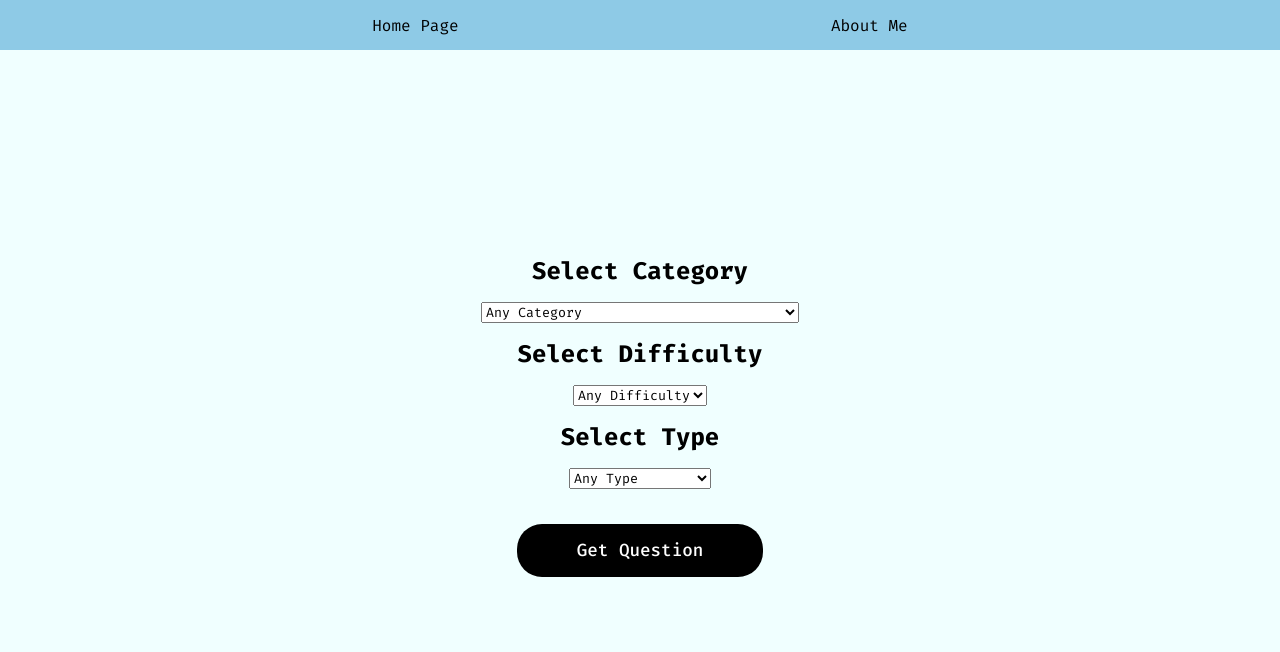
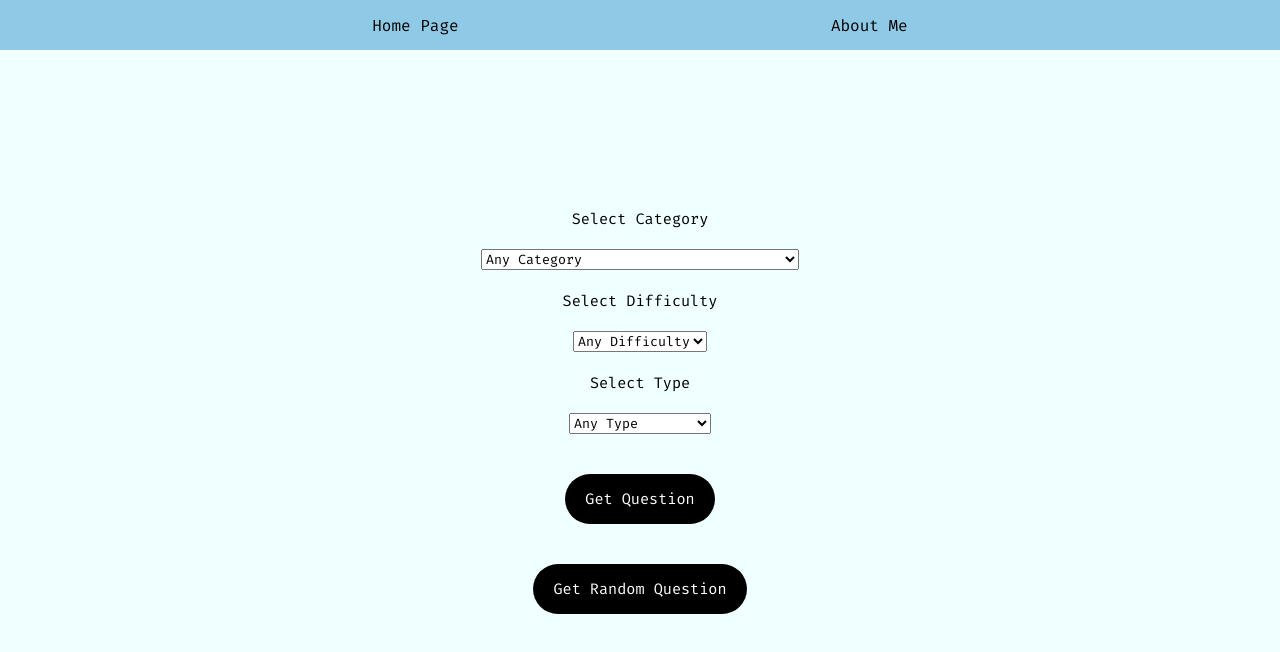
Before and after one commit to runquan-ray-zhou/quiz-me, a React (Vite) app: page /form in a window 1280 px wide. Shown: the top 652 px of the page. Built offline with nearby package versions, Linux system fonts and the light colour scheme.

Commit message:
update css and style

```diff
--- a/src/App.css
+++ b/src/App.css
@@ -35,16 +35,15 @@ header {
   height: 50px;
 }
 form {
-  margin-top: 30px;
+  margin-top: 20px;
 }
 
 .play__button {
   border: none;
   background: black;
-  padding: 15px 60px 15px 60px;
+  padding: 15px 20px 15px 20px;
   color: white;
   border-radius: 25px;
-  font-size: 1.2em;
   cursor: pointer;
   margin-bottom: 20px;
 }
@@ -55,20 +54,18 @@ button {
   background: transparent;
   padding: 15px 60px 15px 60px;
   border-radius: 25px;
-  font-size: 1.2em;
+  font-size: clamp(0.95em, 1vw + 0.125em, 1em);
   cursor: pointer;
 }
 
 select {
-  margin: 15px;
+  margin: 20px;
 }
 .questions {
-  font-size: 1.5em;
-  font-weight: 900;
+  font-size: clamp(0.95em, 1vw + 0.125em, 1em);
 }
 .card {
-  margin-top: 30px;
-  margin-bottom: 20px;
+  margin: 20px 0px;
   display: flex;
   flex-direction: column;
   justify-content: center;
@@ -76,23 +73,35 @@ select {
   text-align: center;
 }
 
+.answer {
+  color: white;
+  width: auto;
+  margin-top: 20px;
+  border: 1px solid green;
+  background: green;
+  padding: 15px 20px 15px 20px;
+  border-radius: 25px;
+  font-size: clamp(0.95em, 1vw + 0.125em, 1em);
+}
+
 .answer__choices {
-  margin-top: 20px;
-  border: 1px solid black;
+  width: auto;
+  margin: 0px 0px 30px 0px;
+  border: 1.5px solid lightgray;
   background: transparent;
-  padding: 15px 50px 15px 50px;
+  padding: 15px 20px 15px 20px;
   border-radius: 25px;
-  font-weight: 600;
   cursor: pointer;
+  font-size: clamp(0.95em, 1vw + 0.125em, 1em);
 }
+
 .getQuestion {
   border: none;
   background: black;
   padding: 15px 60px 15px 60px;
   color: white;
   border-radius: 25px;
-  font-size: 1.1em;
-  font-weight: 500;
+  font-size: clamp(0.95em, 1vw + 0.125em, 1em);
   cursor: pointer;
   margin-bottom: 20px;
 }
--- /dev/null
+++ b/src/Components/Form.css
@@ -0,0 +1,12 @@
+.Form {
+  div {
+    display: flex;
+    flex-direction: column;
+  }
+  .getQuestion {
+    padding: 15px 20px;
+    width: auto;
+    align-self: center;
+    text-align: center;
+  }
+}
--- a/src/Components/Form.jsx
+++ b/src/Components/Form.jsx
@@ -1,21 +1,22 @@
 import { useNavigate } from "react-router-dom";
+import "./Form.css";
 
 export default function Form({ setCategory, setDifficulty, setType }) {
-
-    const navigate = useNavigate()
+  const navigate = useNavigate();
 
   function getQuestion(e) {
-        e.preventDefault()
-        setCategory(e.target.category.value)
-        setDifficulty(e.target.difficulty.value)
-        setType(e.target.type.value)
-        navigate("/triviagame")
+    e.preventDefault();
+    setCategory(e.target.category.value);
+    setDifficulty(e.target.difficulty.value);
+    setType(e.target.type.value);
+    navigate("/triviagame");
   }
   return (
-        <div>
+    <div className="Form">
       <form onSubmit={getQuestion}>
         <br />
-                <label><span className="questions">Select Category</span>
+        <label>
+          <span className="questions">Select Category</span>
           <br />
           <select className="category" name="category" id="category">
             <option value="">Any Category</option>
@@ -24,12 +25,18 @@ export default function Form({ setCategory, setDifficulty, setType }) {
             <option value="&category=29">Entertainment: Comics</option>
             <option value="&category=11">Entertainment: Film</option>
             <option value="&category=12">Entertainment: Music</option>
-                        <option value="&category=13">Entertainment: Musical & Theatres</option>
+            <option value="&category=13">
+              Entertainment: Musical & Theatres
+            </option>
             <option value="&category=14">Entertainment: Television</option>
             <option value="&category=15">Entertainment: Video Games</option>
             <option value="&category=16">Entertainment: Board Games</option>
-                        <option value="&category=31">Entertainment: Japanese Anime & Manga</option>
-                        <option value="&category=32">Entertainment: Cartoon & Animations</option>
+            <option value="&category=31">
+              Entertainment: Japanese Anime & Manga
+            </option>
+            <option value="&category=32">
+              Entertainment: Cartoon & Animations
+            </option>
             <option value="&category=17">Science & Nature</option>
             <option value="&category=18">Science: Computers</option>
             <option value="&category=30">Science: Gadgets</option>
@@ -46,8 +53,9 @@ export default function Form({ setCategory, setDifficulty, setType }) {
           </select>
         </label>
         <br />
-                <label><span className="questions">Select Difficulty</span>
-                 <br/>
+        <label>
+          <span className="questions">Select Difficulty</span>
+          <br />
           <select className="difficulty" name="difficulty" id="difficulty">
             <option value="">Any Difficulty</option>
             <option value="&difficulty=easy">Easy</option>
@@ -56,8 +64,9 @@ export default function Form({ setCategory, setDifficulty, setType }) {
           </select>
         </label>
         <br />
-                <label><span className="questions">Select Type</span>
-                <br/>
+        <label>
+          <span className="questions">Select Type</span>
+          <br />
           <select className="type" name="type" id="type">
             <option value="">Any Type</option>
             <option value="&type=multiple">Multiple Choice</option>
@@ -65,7 +74,14 @@ export default function Form({ setCategory, setDifficulty, setType }) {
           </select>
         </label>
         <br />
-                <button className="getQuestion" type="submit">Get Question</button>
+        <div>
+          <button className="getQuestion" type="submit">
+            Get Question
+          </button>
+          <button className="getQuestion" type="submit">
+            Get Random Question
+          </button>
+        </div>
       </form>
     </div>
   );
--- a/src/Components/Question.jsx
+++ b/src/Components/Question.jsx
@@ -21,7 +21,10 @@ export default function Question({ question }) {
       setHide("none");
       setDisplay("block");
     } else {
-      e.target.style.color = "red";
+      e.target.style.color = "white";
+      e.target.style.background = "red";
+      e.target.style.font = "bold";
+      e.target.style.border = "none";
       setAnswer("You Are Wrong!");
       setWrongShow("block");
     }
@@ -35,16 +38,36 @@ export default function Question({ question }) {
 
   return (
     <div className="card">
-      <h2>{decodeHtmlEntities(question.category)}</h2>
-      <p>{decodeHtmlEntities(question.question)}</p>
-      <p>{answer}</p>
+      <p
+        style={{
+          fontWeight: "bold",
+          fontSize: "1.4em",
+          margin: "10px 0px 0px 0px",
+        }}
+      >
+        {decodeHtmlEntities(question.category)}
+      </p>
+      <p style={{ fontSize: "1.2em", margin: "10px 0px 0px 0px" }}>
+        {decodeHtmlEntities(question.question)}
+      </p>
+      <p style={{ fontSize: "1.2em", margin: "10px 0px 0px 0px" }}>{answer}</p>
+      <p className="answer" style={{ display: display }}>
+        {decodeHtmlEntities(correct)}
+      </p>
       <Link to="/form">
         <button className="play__button" style={{ display: correctShow }}>
           Get New Question
         </button>
       </Link>
-      <p style={{ display: display }}>{decodeHtmlEntities(correct)}</p>
-      <span style={{ display: wrongShow }}>Try Again!</span>
+      <p
+        style={{
+          display: wrongShow,
+          fontSize: "1.2em",
+          margin: "10px 0px 30px 0px",
+        }}
+      >
+        Try Again!
+      </p>
       {choices.map((choice, i) => (
         <input
           style={{ display: hide }}
--- a/src/index.css
+++ b/src/index.css
@@ -1,4 +1,4 @@
-@import url('https://fonts.googleapis.com/css2?family=Fira+Code:wght@300..700&display=swap');
+@import url("https://fonts.googleapis.com/css2?family=Fira+Code:wght@300..700&display=swap");
 * {
   font-family: fira code;
 }
```
Lines whose indentation alone changed are shown as unchanged.
